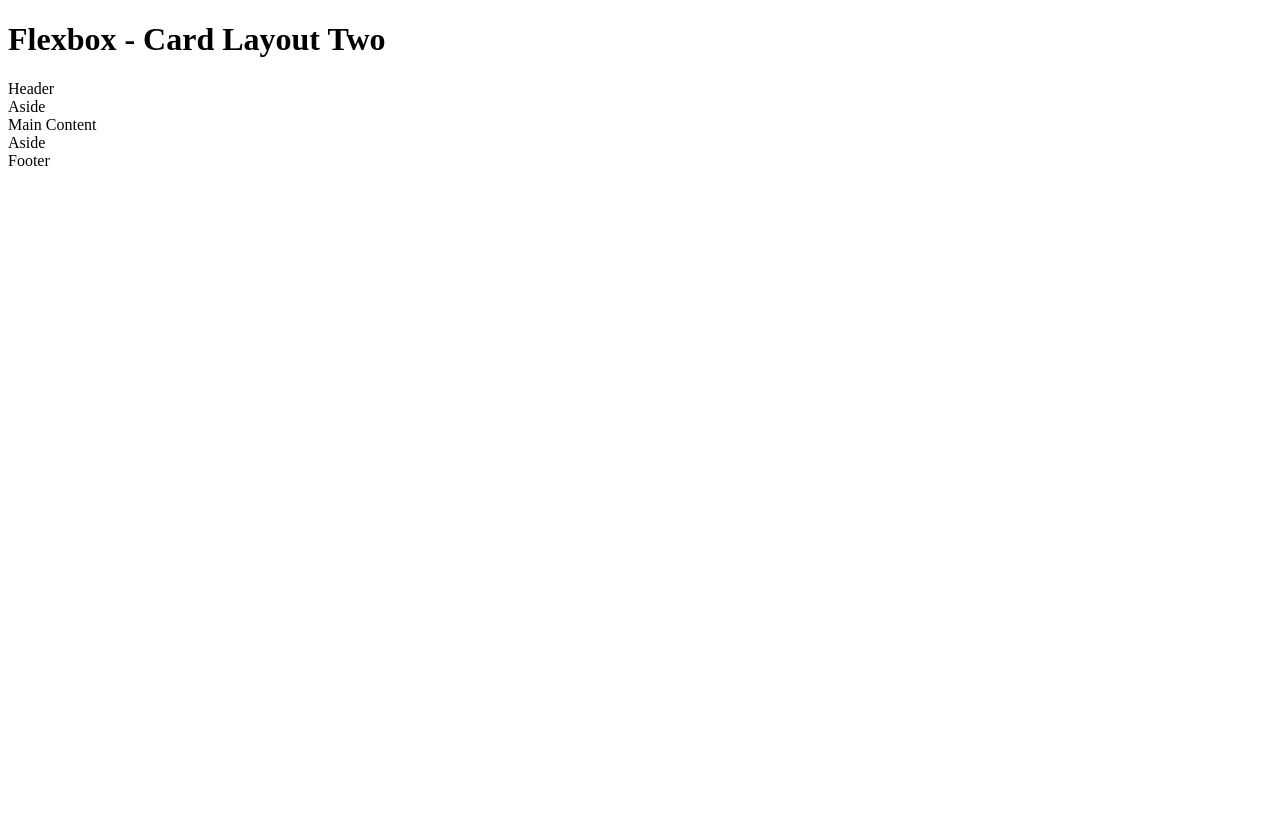
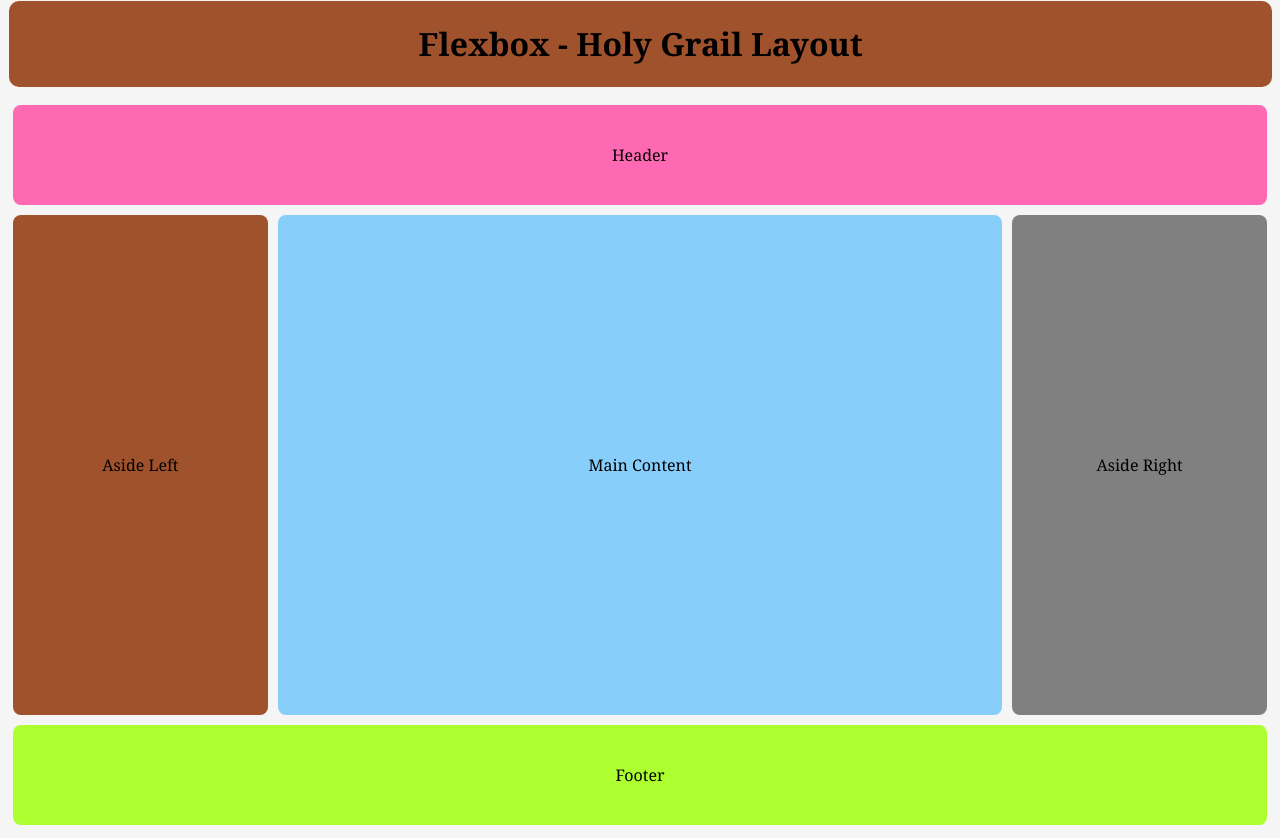
Before and after one commit to anupkgurung/flexbox-layout, a plain HTML site: page html-layout/holygraillayout.html in a window 1280 px wide. Before the commit the page ends 800 px from the top, so only its background shows below. Drawn offline with Linux system fonts and the light colour scheme.

Commit message:
holy grail

```diff
--- a/css-layout/holygraillayout.css
+++ b/css-layout/holygraillayout.css
@@ -0,0 +1,65 @@
+body{
+    background-color: whitesmoke;
+    font-family: Georgia, 'Times New Roman', Times, serif;
+}
+.nav-bar, .main-content, .footer {
+    display: flex;
+}
+.nav-bar > div, .main-content > div,
+ .footer > div {
+    border-radius: 8px;
+    margin: 5px;
+    padding: 10px;
+    display: flex;
+    justify-content: center;
+    align-items: center;
+}
+header{
+    background-color: sienna;
+    position: fixed;
+    width: 98.7%;
+    margin: 1px;
+    top: 0%;
+    text-align: center;
+    border-radius: 10px;
+}
+.main-container {
+    margin-top: 6.25rem;
+}
+.nav-bar, .footer {
+    flex-direction: column;
+}
+.nav{
+    background-color: hotpink;
+    height: 5rem;
+}
+.aside-left {
+    background-color: sienna;
+    flex-basis: 20%;
+}
+.main {
+    background-color: lightskyblue;
+    flex-basis: 60%;
+    height: 30rem;
+}
+.aside-right {
+    background-color: gray;
+    flex-basis: 20%;
+}
+.footer > div {
+    background-color: greenyellow;
+    height: 5rem;
+}
+@media only screen and (max-width : 600px) {
+    .main-content{
+        flex-direction: column;
+        height: 18rem;
+    }
+    .main-content .aside-left {
+        display: none;
+    }
+    header{
+        width: 96%;
+    }
+
+}
--- a/html-layout/holygraillayout.html
+++ b/html-layout/holygraillayout.html
@@ -5,22 +5,22 @@
     <meta http-equiv="X-UA-Compatible" content="IE=edge">
     <meta name="viewport" content="width=device-width, initial-scale=1.0">
     <link rel="stylesheet" href="../css-layout/holygraillayout.css">
-    <title>Card Layout Two</title>
+    <title>Holy Grail Layout</title>
 </head>
 <body>
     <div>
-        <header><h1>Flexbox - Card Layout Two</h1></header>
+        <header><h1>Flexbox - Holy Grail Layout</h1></header>
     </div>
     <div class='main-container'>
         <div class='nav-bar'>
-            <div>Header</div>
+            <div class='nav'>Header</div>
         </div>
-        <div class='main'>
-            <div>Aside</div>
-            <div>Main Content</div>
-            <div>Aside</div>
+        <div class='main-content'>
+            <div class='aside-left'>Aside Left</div>
+            <div class='main'>Main Content</div>
+            <div class='aside-right'>Aside Right</div>
         </div>
-        <div class='column-beta block'>
+        <div class='footer'>
             <div>Footer</div>
         </div>
     </div>
```
